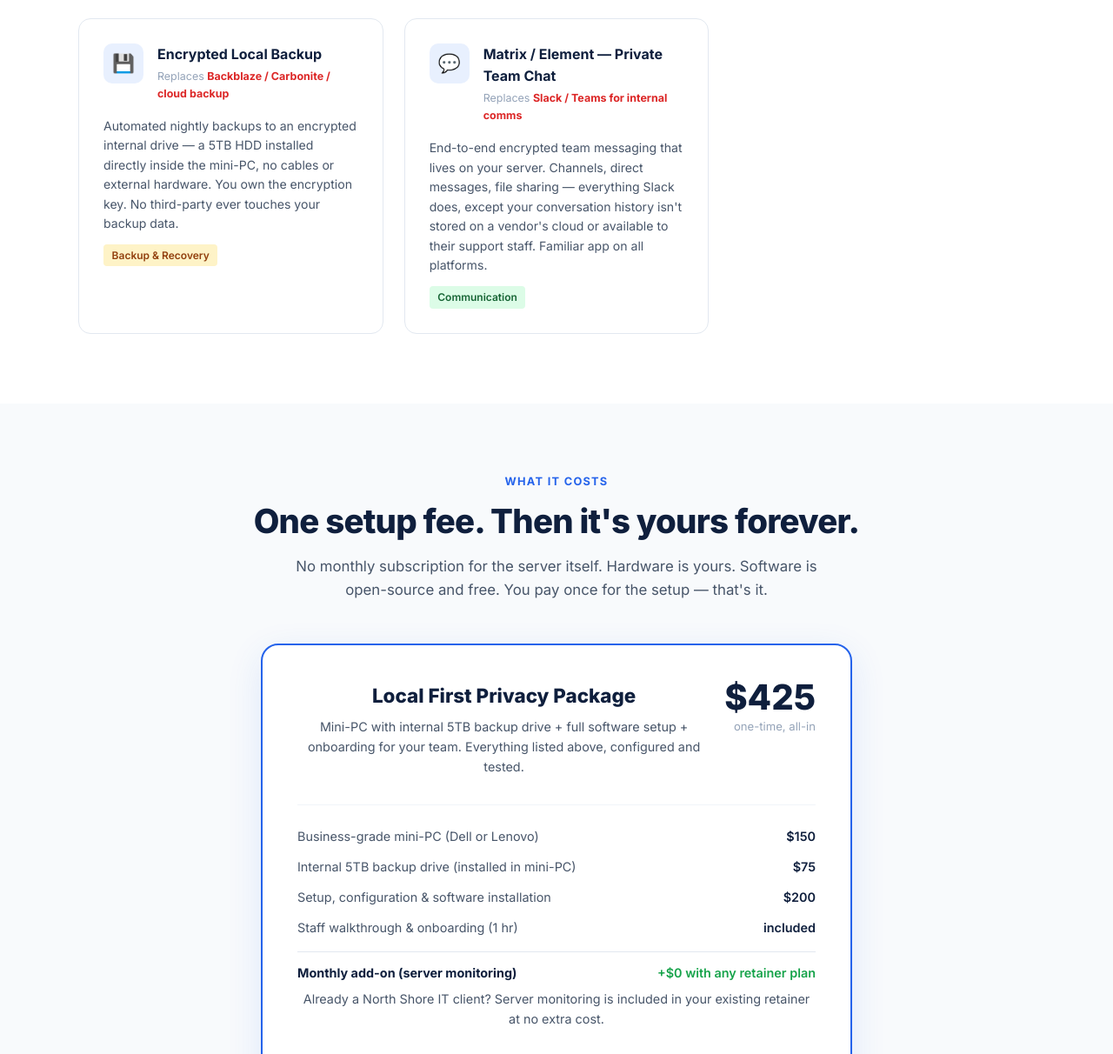
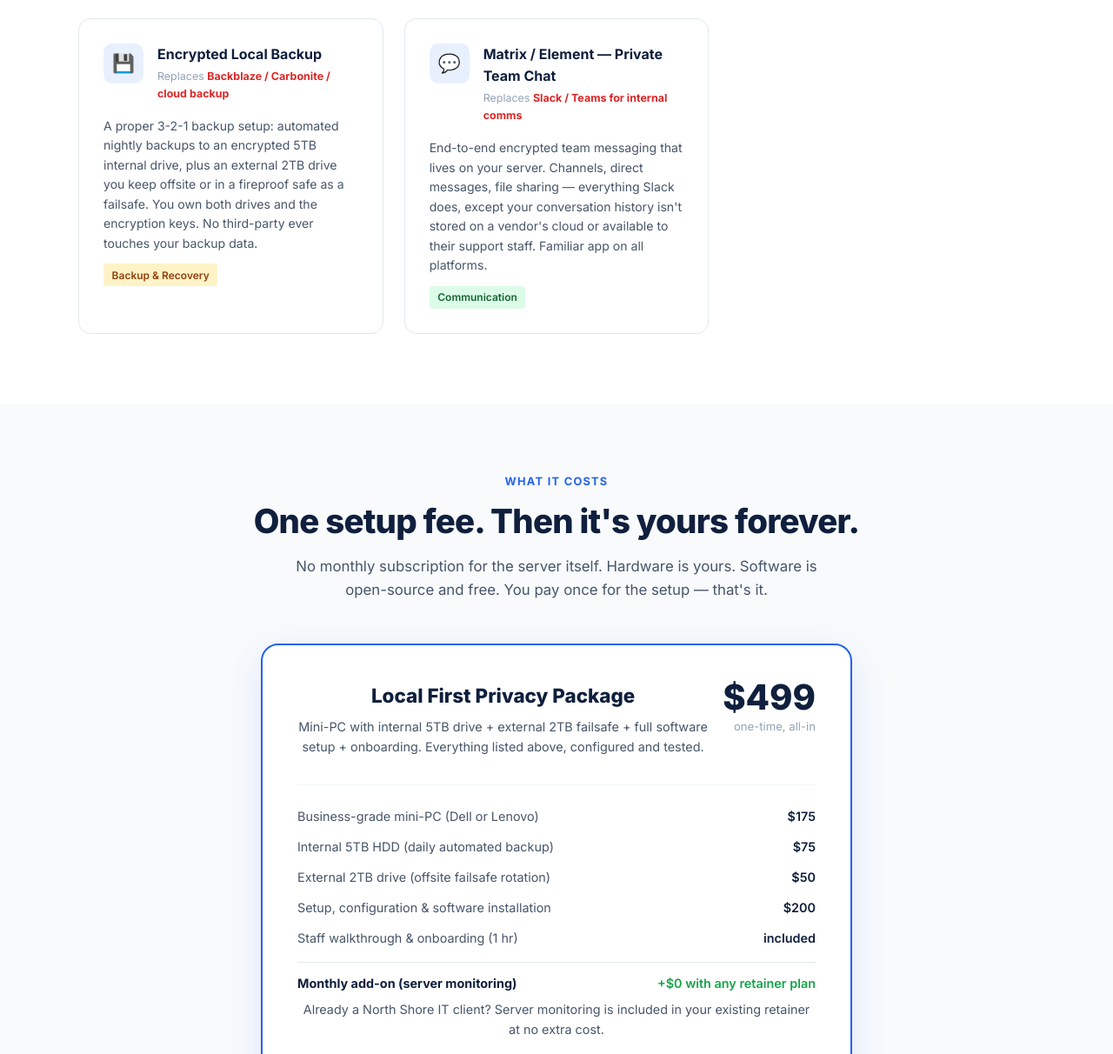
Before and after one commit to whoknowsmann/northshore-it, a plain HTML site: page privacy.html in a window 1280 px wide. Shown: the part 3136-4348 px from the top of the page at 87% size. Drawn offline with Linux system fonts and the light colour scheme.

Commit message:
Add README, 99 pricing with dual-drive 3-2-1 backup setup

```diff
--- a/privacy.html
+++ b/privacy.html
@@ -365,7 +365,7 @@
             <div class="stack-replaces">Replaces <strong>Backblaze / Carbonite / cloud backup</strong></div>
           </div>
         </div>
-        <div class="stack-desc">Automated nightly backups to an encrypted internal drive — a 5TB HDD installed directly inside the mini-PC, no cables or external hardware. You own the encryption key. No third-party ever touches your backup data.</div>
+        <div class="stack-desc">A proper 3-2-1 backup setup: automated nightly backups to an encrypted 5TB internal drive, plus an external 2TB drive you keep offsite or in a fireproof safe as a failsafe. You own both drives and the encryption keys. No third-party ever touches your backup data.</div>
         <span class="stack-tag tag-amber">Backup &amp; Recovery</span>
       </div>
 
@@ -396,21 +396,25 @@
       <div class="price-box-header">
         <div>
           <h3>Local First Privacy Package</h3>
-          <p>Mini-PC with internal 5TB backup drive + full software setup + onboarding for your team. Everything listed above, configured and tested.</p>
+          <p>Mini-PC with internal 5TB drive + external 2TB failsafe + full software setup + onboarding. Everything listed above, configured and tested.</p>
         </div>
         <div class="price-total">
-          <span class="price-total-num">$425</span>
+          <span class="price-total-num">$499</span>
           <span class="price-total-label">one-time, all-in</span>
         </div>
       </div>
       <div class="price-breakdown">
         <div class="price-line">
           <span class="price-line-label">Business-grade mini-PC (Dell or Lenovo)</span>
-          <span class="price-line-value">$150</span>
+          <span class="price-line-value">$175</span>
         </div>
         <div class="price-line">
-          <span class="price-line-label">Internal 5TB backup drive (installed in mini-PC)</span>
+          <span class="price-line-label">Internal 5TB HDD (daily automated backup)</span>
           <span class="price-line-value">$75</span>
+        </div>
+        <div class="price-line">
+          <span class="price-line-label">External 2TB drive (offsite failsafe rotation)</span>
+          <span class="price-line-value">$50</span>
         </div>
         <div class="price-line">
           <span class="price-line-label">Setup, configuration &amp; software installation</span>
```
Also changed, not shown: 1 other file.
